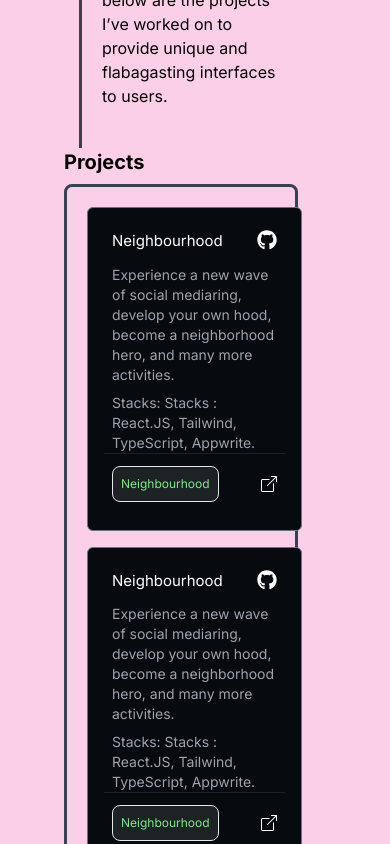
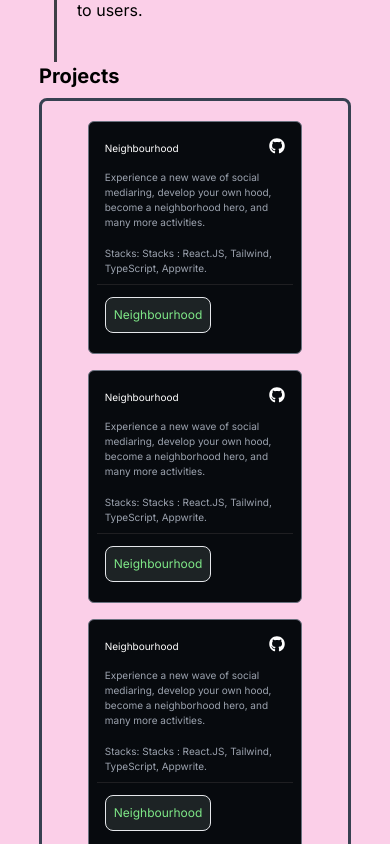
Before and after one commit to chloeselzing/portfolio, a Next.js app: page / in a window 390 px wide. Shown: the part 1380-2224 px from the top of the page. Built offline with nearby package versions, Linux system fonts and the light colour scheme.

Commit message:
fix:fix broken style

```diff
--- a/src/components/ProjectCards.jsx
+++ b/src/components/ProjectCards.jsx
@@ -6,22 +6,22 @@ import { BsBoxArrowUpRight } from "react-icons/bs";
 
 const ProjectCards = ({ title, description, stacks, githubLink, liveLink }) => {
   return (
-    <div className="bg-[#070a0e] border border-gray-500 rounded-md p-4 text-white text-left  w-[55vw] md:w-[45vw] lg:w-[30vw] h-auto lg:h-[50vh] ">
+    <div className="bg-[#070a0e] border border-gray-500 rounded-md lg:p-4 md:p-4 p-2 text-white text-left  w-[55vw] md:w-[45vw] lg:w-[30vw] h-auto lg:h-[50vh] ">
       <div className="py-1 space-y-0 flex flex-row justify-between items-center px-2 md:px-4">
         <div>
-          <span className="text-[15px] md:text-[20px] md:text-[24px]">{title}</span>
+          <span className="lg:text-[15px]  md:text-[20px] md:text-[24px] text-[10px]">{title}</span>
         </div>
         <div className="flex space-x-2">
           <a href={githubLink} target="_blank" rel="noopener noreferrer">
-            <FaGithub className="text-xl" />
+            <FaGithub className="lg:text-xl text-l" />
           </a>
         </div>
       </div>
 
-      <p className="py-2 px-2 md:px-4 text-gray-400 md:text-gray-300 text-sm md:text-base">
+      <p className="py-2 px-2 md:px-4 text-gray-400 md:text-gray-300 lg:text-sm text-[10px] md:text-base">
         {description}
       </p>
-      <p className="px-2 md:px-4 text-sm text-gray-400 md:text-gray-300">
+      <p className="px-2 md:px-4 lg:text-sm text-[10px] py-2 text-gray-400 md:text-gray-300">
         Stacks: {stacks}
       </p>
 
@@ -32,7 +32,7 @@ const ProjectCards = ({ title, description, stacks, githubLink, liveLink }) => {
           </div>
           <div>
             <a href={liveLink} target="_blank" rel="noopener noreferrer">
-              <BsBoxArrowUpRight />
+              <BsBoxArrowUpRight className="hidden lg:block md:block g:text-xl text-sm "/>
             </a>
           </div>
         </div>
--- a/src/components/Skills.jsx
+++ b/src/components/Skills.jsx
@@ -79,7 +79,7 @@ const Skills = () => {
   });
 
   return (
-    <section className="grid min-h-screen bg-pink-200 p-16 md:px-20 text-black ">
+    <section className="grid min-h-screen bg-pink-200 lg:p-16 p-2 md:px-20 text-black ">
       <div className="mx-auto">
         <div className="max-w-screen-lg w-[70vw]">
           <h2 className="lg:text-3xl text-xl text-black font-bold mb-2">
@@ -102,7 +102,7 @@ const Skills = () => {
             below are the Technologies and tools I use in problem solving,
             Providing smooth and unique UI to users.
           </h5>
-          <div className=" border-[3px] border-gray-700 p-5 rounded-lg align-center justify-center lg:w-[70vw] md:w-[70vw] w-[60vw]">
+          <div className=" border-[3px] border-gray-700 p-5 rounded-lg align-center justify-center lg:w-[70vw] md:w-[60vw] w-[80vw]">
             <h5 className="text-[20px] pb-4">Frontend Languages and Tools:</h5>
 
             <div className="grid grid-cols-2 md:grid-cols-3 lg:grid-cols-4 text-center lg:gap-4 gap-3">
@@ -138,7 +138,7 @@ const Skills = () => {
             Projects
           </h2>
 
-          <div className="border-[3px] border-gray-700 p-5 rounded-lg grid items-center justify-items-center lg:w-[70vw] md:w-[70vw] w-[60vw] ">
+          <div className="border-[3px] border-gray-700 p-5 rounded-lg grid items-center justify-items-center lg:w-[70vw] md:w-[60vw] w-[80vw] ">
             <div className="grid grid-cols-1 mt-0 md:grid-cols-1 lg:grid-cols-2 lg:grid-cols-2 gap-4">
               {projectData.map((pc, index) => (
                 <ProjectCards
```
